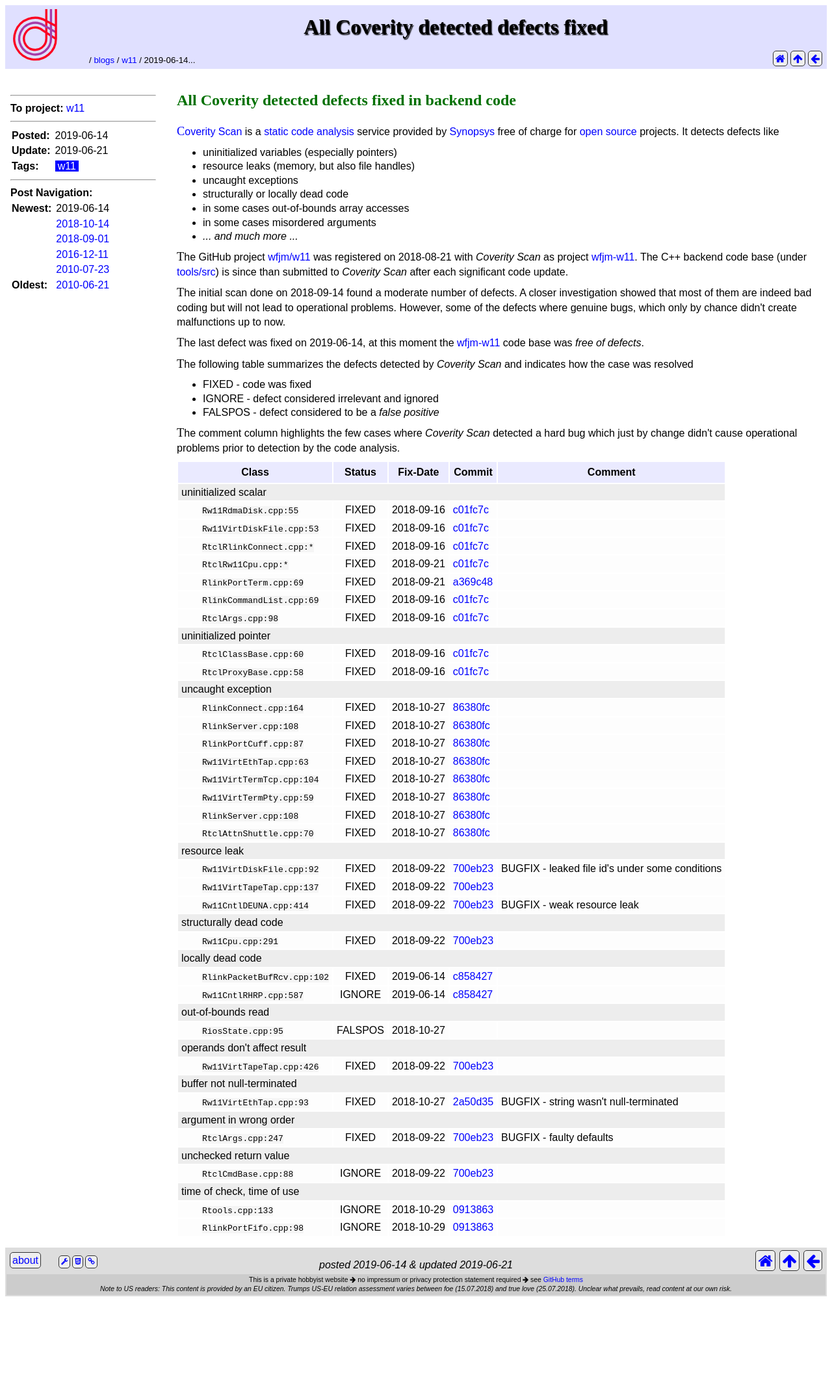
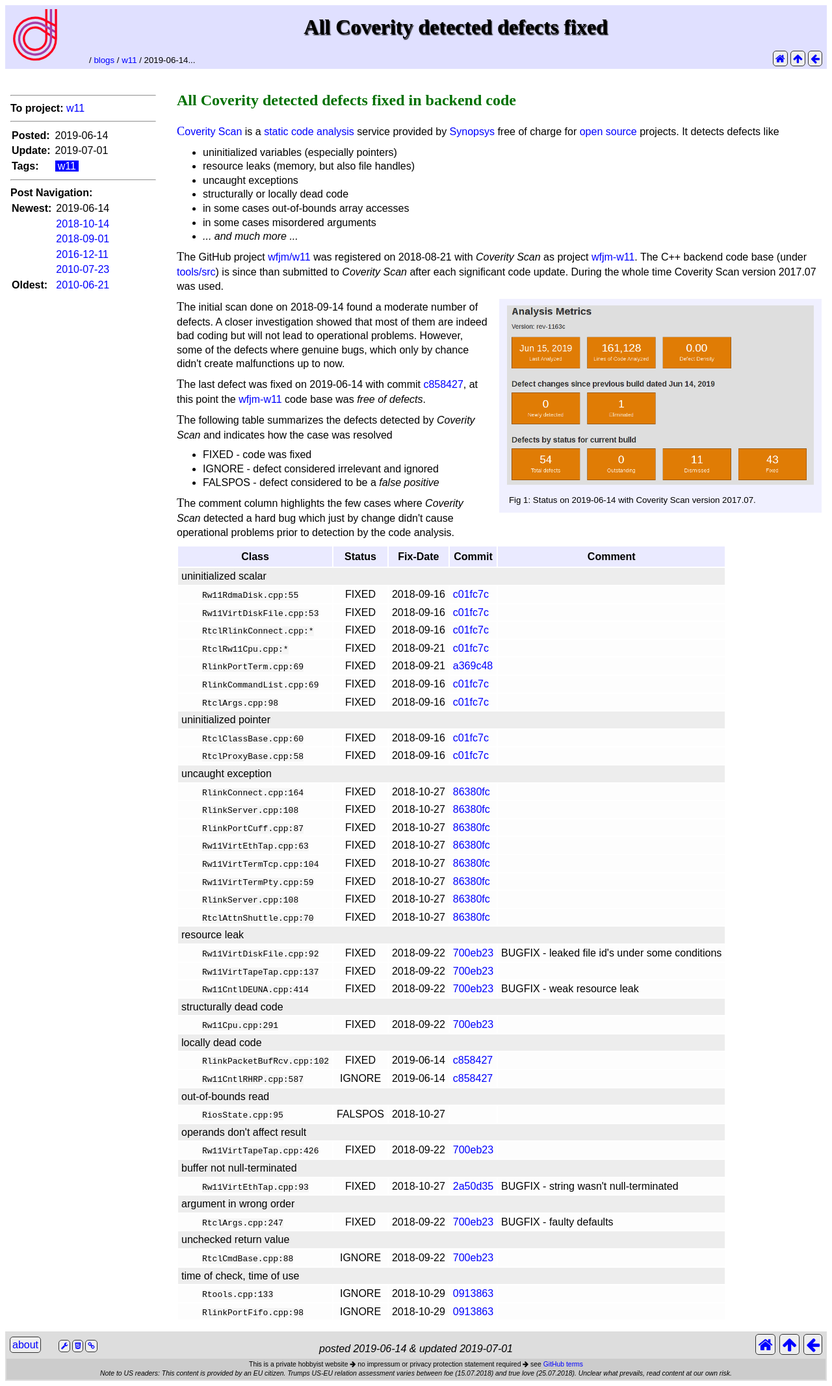
Before and after one commit to wfjm/wfjm.github.io, a Jekyll site: the page built from _posts/w11/2019-06-14-coverity-fixes-done.html, in a window 1280 px wide. Shown: the whole page at 65% size. Built offline with Jekyll 4.4.1, drawn with Linux system fonts in a browser that asks for light colours; before the commit the page ends 2003 px from its top, so only the background shows below that.

Commit message:
update coverity blog post

```diff
--- a/_includes/footer-common.html
+++ b/_includes/footer-common.html
@@ -44,7 +44,7 @@
         <i class="fa fa-arrow-right"></i>
         no impressum or privacy protection statement required
         <i class="fa fa-arrow-right"></i> see
-        <a href="https://help.github.com/articles/github-terms-of-service/">
+        <a href="https://help.github.com/en/articles/github-terms-of-service">
           GitHub terms</a>
         <br />
         <i>
--- a/_posts/w11/2019-06-14-coverity-fixes-done.html
+++ b/_posts/w11/2019-06-14-coverity-fixes-done.html
@@ -3,7 +3,7 @@
 tags:  ["w11"]
 #
 my:
-  changedate: 2019-06-21
+  changedate: 2019-07-01
 #
   w11_comm: https://github.com/wfjm/w11/commit
 #
@@ -186,8 +186,21 @@
 The C++ backend code base (under
 <a href="{{site.my.w11.tree}}/tools/src">tools/src</a>)
 is since than submitted to <i>Coverity Scan</i> after each significant
-code update.
+code update. During the whole time Coverity Scan version 2017.07 was used.
 </p>
+
+<div id="Fig_1" class="figureframe_r50">
+  <div class="figurebox">
+    <a href="/downloads/posts/w11/2019-06-14/coverity_state_2019-06-14.png">
+      <img style="max-width: 95%; height: auto" width="853" height="500"
+           alt="Fig_1"
+           src="/downloads/posts/w11/2019-06-14/coverity_state_2019-06-14.png">
+    </a>
+  </div>
+  <div class="figurecaption">
+    Fig 1: Status on 2019-06-14 with Coverity Scan version 2017.07.
+  </div>
+</div>
 
 <p>
 The initial scan done on 2018-09-14 found a moderate number of defects.
@@ -197,7 +210,8 @@
 </p>
 
 <p>
-The last defect was fixed on 2019-06-14, at this moment the
+The last defect was fixed on 2019-06-14 with commit
+<a href="{{page.my.w11_comm}}/c858427">c858427</a>, at this point the
 <a href="https://scan.coverity.com/projects/wfjm-w11">wfjm-w11</a>
 code base was <i>free of defects</i>.
 </p>
@@ -216,7 +230,8 @@
 detected a hard bug which just by change didn't cause operational
 problems prior to detection by the code analysis.
 </p>
-<table>
+
+<table style="clear: both">
   <thead>
     <tr>
       <th class="va-top ha-center"><b>Class</b></th>
--- a/css/main.css
+++ b/css/main.css
@@ -388,6 +388,15 @@
   background-color: #f0f0ff;
 }
 
+.figureframe_r50 {
+  clear: right;
+  float: right;
+  width: 50%;
+  margin-left: 1em;
+  margin-bottom: 10px;
+  background-color: #f0f0ff;
+}
+
 .figurebox {
   margin-top: 10px;
   margin-bottom: 10px;
```
Also changed, not shown: downloads/posts/w11/2019-06-14/coverity_state_2019-06-14.png (added).
